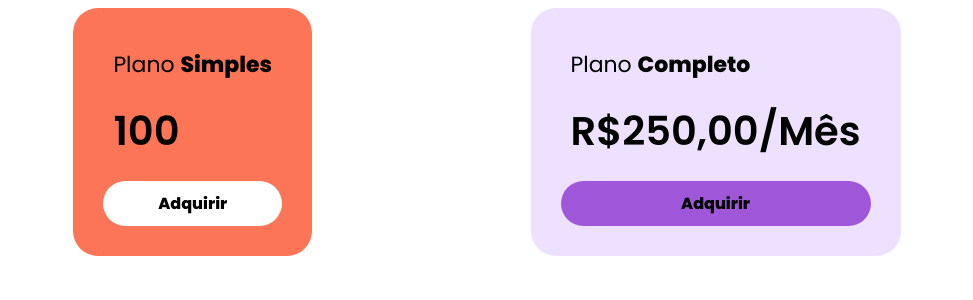
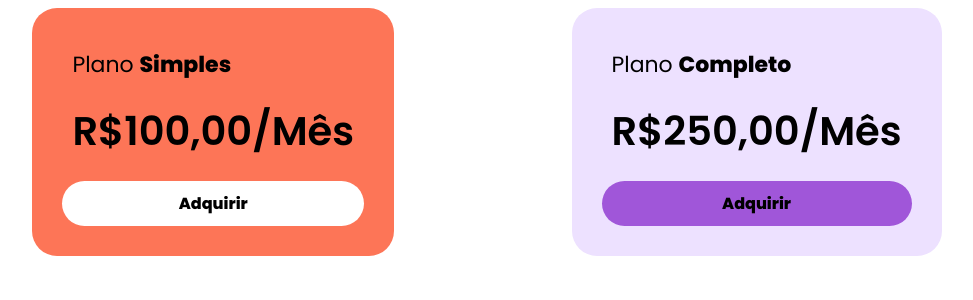
Before and after one commit to Henrique-182/curso-de-angular-v2-ao-v17, an Angular app in the folder 02_Componentes_Estilizacoes/projeto-components/: page / in a window 1280 px wide. Shown: the top 300 px of the page, without its empty margins (153-1126 px from the left). Built offline with nearby package versions, Linux system fonts and the light colour scheme.

Commit message:
Encadeamento Opcional na Interpolação

```diff
--- a/02_Componentes_Estilizacoes/projeto-components/src/app/card/card.component.html
+++ b/02_Componentes_Estilizacoes/projeto-components/src/app/card/card.component.html
@@ -1,5 +1,5 @@
 <div class="card">
     <div class="card__plan card__item">Plano <b>{{ plano.infos.tipo }}</b></div>
-    <div class="card__price card__item">{{ plano.infos.preco }}</div>
+    <div class="card__price card__item">R${{ plano.infos.preco }},00/Mês</div>
     <app-card-button></app-card-button>
 </div>
--- a/02_Componentes_Estilizacoes/projeto-components/src/app/card/card.component.ts
+++ b/02_Componentes_Estilizacoes/projeto-components/src/app/card/card.component.ts
@@ -1,4 +1,13 @@
 import { Component } from '@angular/core';
+
+interface IPlano {
+  infos: IInfos
+}
+
+interface IInfos {
+  tipo: string,
+  preco: number
+}
 
 @Component({
   selector: 'app-card',
@@ -7,10 +16,10 @@ import { Component } from '@angular/core';
 })
 export class CardComponent {
 
-  plano = {
+  plano: IPlano = {
     infos: {
       tipo: 'Simples',
       preco: 100
     }
-  }
+  };
 }
```
